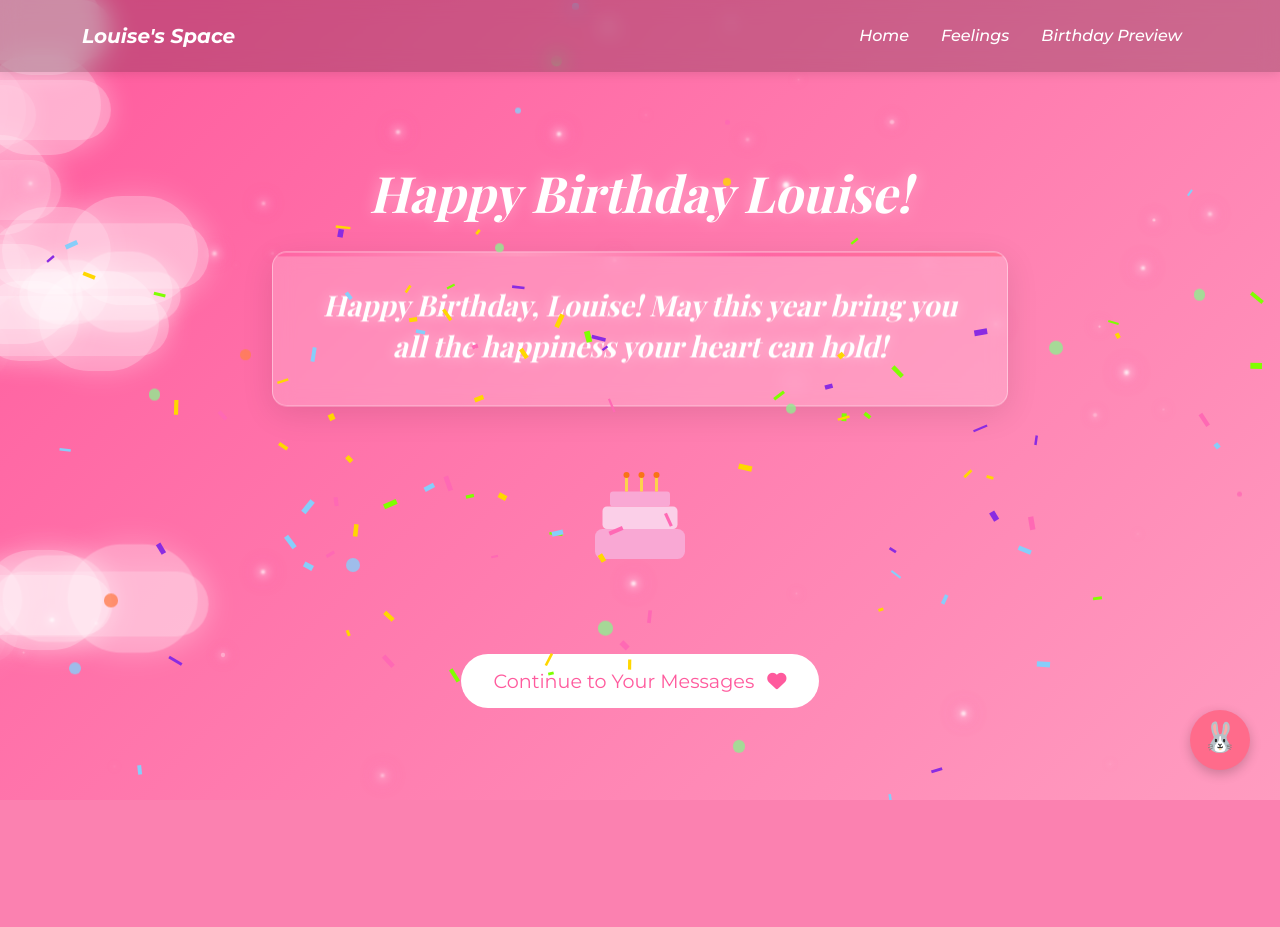
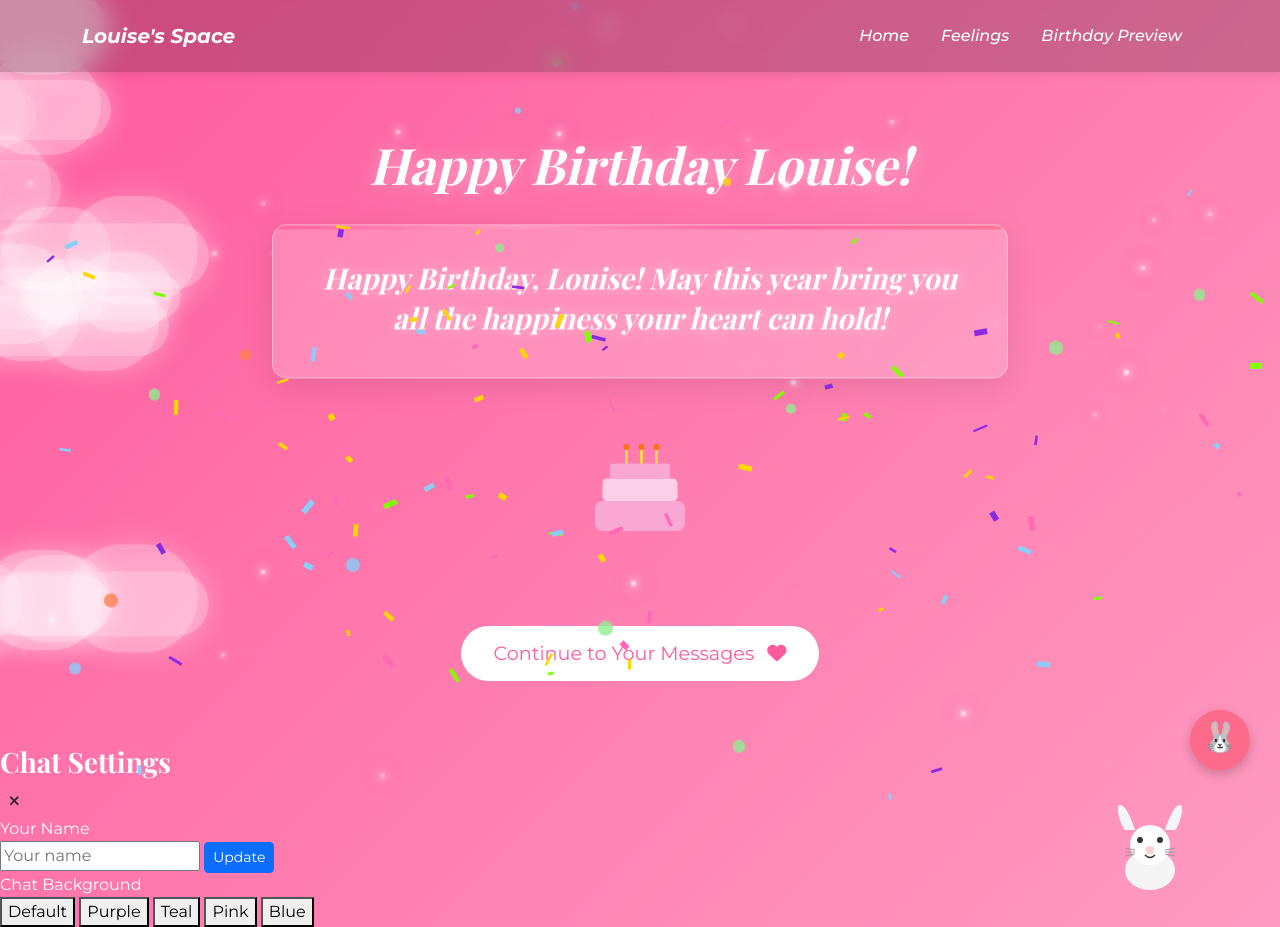
Before and after one commit to AshuferMorningstar/FileAnalysisTool, a Flask app: page /birthday-preview in a window 1280 px wide. Before the commit the page ends 800 px from the top, so only its background shows below. Run offline with Flask 3, Linux system fonts and the light colour scheme; data comes from the database, SQL or seed files in the repository; some web fonts are replaced.

Commit message:
Give users the ability to customize their chat experience with settings
Implements a chat settings modal with options for name and background in layout.html.

Replit-Commit-Author: Agent
Replit-Commit-Session-Id: 5643b992-c60c-4a62-b5d3-1b8b28911df8
Replit-Commit-Screenshot-Url: https://storage.googleapis.com/screenshot-production-us-central1/680c2764-0165-4c1f-9dd9-bdc7ba7bc839/3a907553-5759-493d-9c07-8879060588a1.jpg

```diff
--- a/templates/layout.html
+++ b/templates/layout.html
@@ -52,9 +52,14 @@
         <div id="chat-container" class="d-none">
             <div class="chat-header">
                 <h5>Chat with Bunny</h5>
-                <button id="close-chat" class="btn btn-sm text-white">
-                    <i class="fas fa-times"></i>
-                </button>
+                <div class="chat-header-actions">
+                    <button id="chat-settings" class="btn btn-sm text-white" title="Settings">
+                        <i class="fas fa-cog"></i>
+                    </button>
+                    <button id="close-chat" class="btn btn-sm text-white" title="Close">
+                        <i class="fas fa-times"></i>
+                    </button>
+                </div>
             </div>
             <div class="call-buttons d-none">
                 <button class="call-btn audio">
@@ -93,6 +98,39 @@
         </div>
     </div>
 
+    <!-- Chat Settings Modal -->
+    <div id="chat-settings-modal">
+        <div class="chat-settings-container">
+            <div class="chat-settings-header">
+                <h3>Chat Settings</h3>
+                <button id="close-settings" class="btn btn-sm">
+                    <i class="fas fa-times"></i>
+                </button>
+            </div>
+
+            <div class="chat-settings-body">
+                <div class="setting-group">
+                    <label for="settings-user-name">Your Name</label>
+                    <div class="setting-input-group">
+                        <input type="text" id="settings-user-name" placeholder="Your name" maxlength="30">
+                        <button id="save-settings-name" class="btn btn-sm btn-primary">Update</button>
+                    </div>
+                </div>
+
+                <div class="setting-group">
+                    <label>Chat Background</label>
+                    <div class="background-options">
+                        <button class="bg-option" data-background="default">Default</button>
+                        <button class="bg-option" data-background="purple">Purple</button>
+                        <button class="bg-option" data-background="teal">Teal</button>
+                        <button class="bg-option" data-background="pink">Pink</button>
+                        <button class="bg-option" data-background="blue">Blue</button>
+                    </div>
+                </div>
+            </div>
+        </div>
+    </div>
+
     <script src="https://cdn.jsdelivr.net/npm/bootstrap@5.3.0-alpha1/dist/js/bootstrap.bundle.min.js"></script>
     <script src="{{ url_for('static', filename='js/animations.js') }}"></script>
     <script src="{{ url_for('static', filename='js/page-transitions.js') }}"></script>
```
